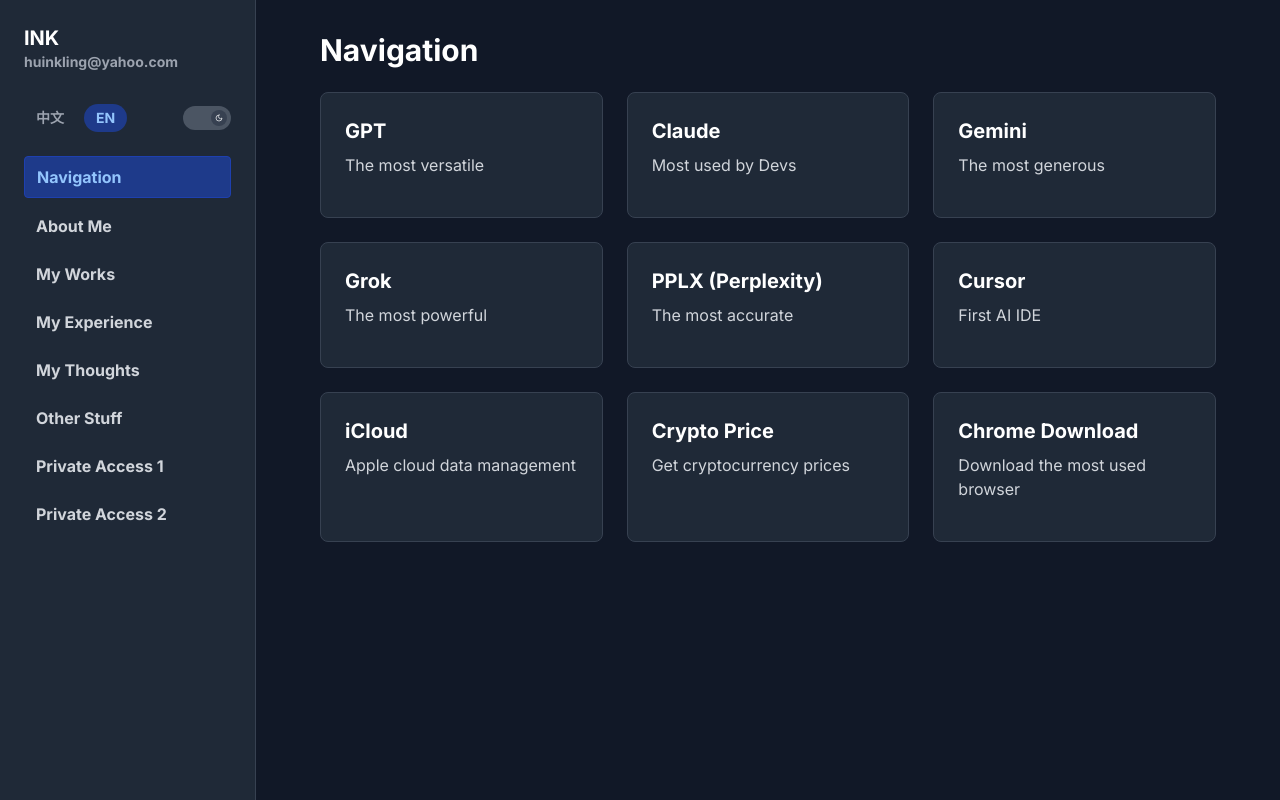
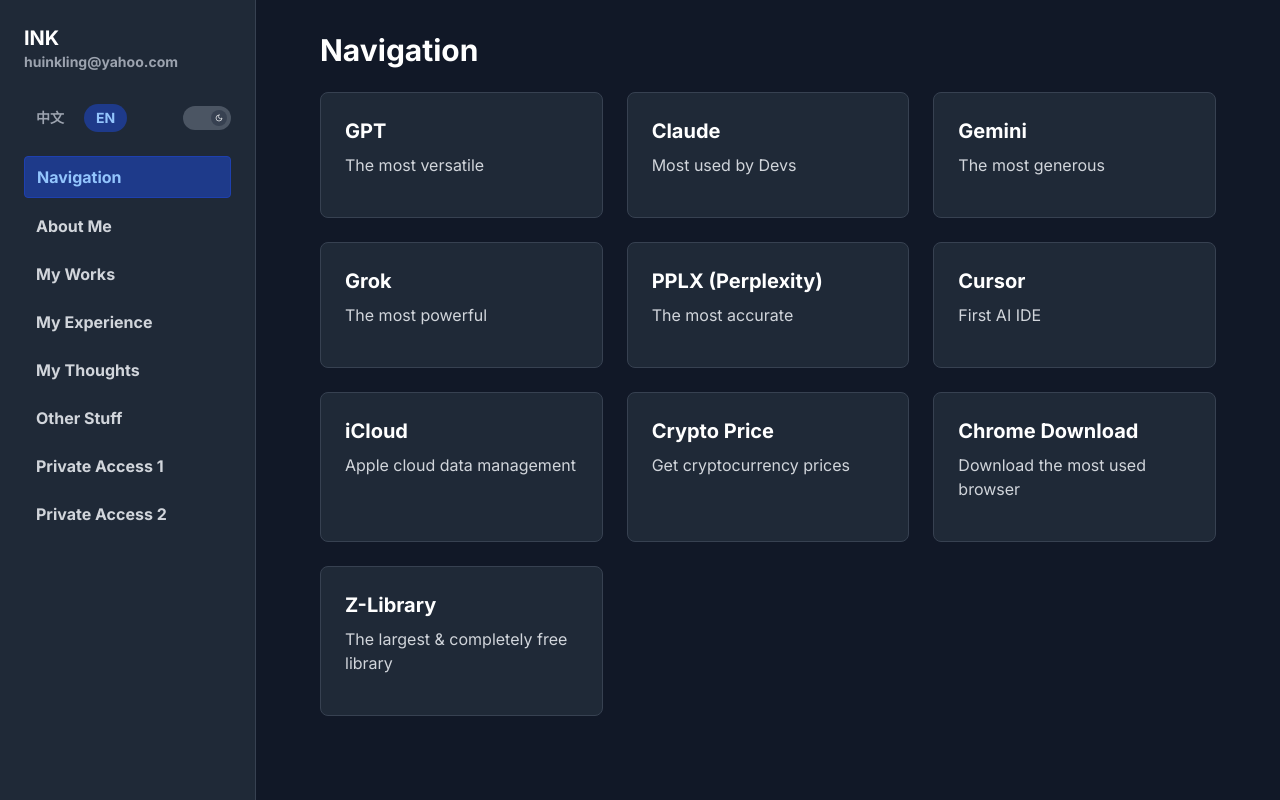
Before and after one commit to ink1ing/tech, a React (Vite) app in the folder frontend/: page / in a window 1280 px wide. Built offline with nearby package versions, Linux system fonts and the light colour scheme.

Commit message:
在导航站添加Z-Library按钮：最大&完全免费的图书馆

```diff
--- a/frontend/src/pages/PersonalInfoPage.tsx
+++ b/frontend/src/pages/PersonalInfoPage.tsx
@@ -246,6 +246,11 @@
       title: 'Chrome Download',
       url: 'https://www.google.com/chrome/',
       description: '下载最多人用的浏览器'
+    },
+    {
+      title: 'Z-Library',
+      url: 'https://z-library.ec/',
+      description: '最大&完全免费的图书馆'
     }
   ] : [
     {
@@ -292,6 +297,11 @@
       title: 'Chrome Download',
       url: 'https://www.google.com/chrome/',
       description: 'Download the most used browser'
+    },
+    {
+      title: 'Z-Library',
+      url: 'https://z-library.ec/',
+      description: 'The largest & completely free library'
     }
   ];
 
```
